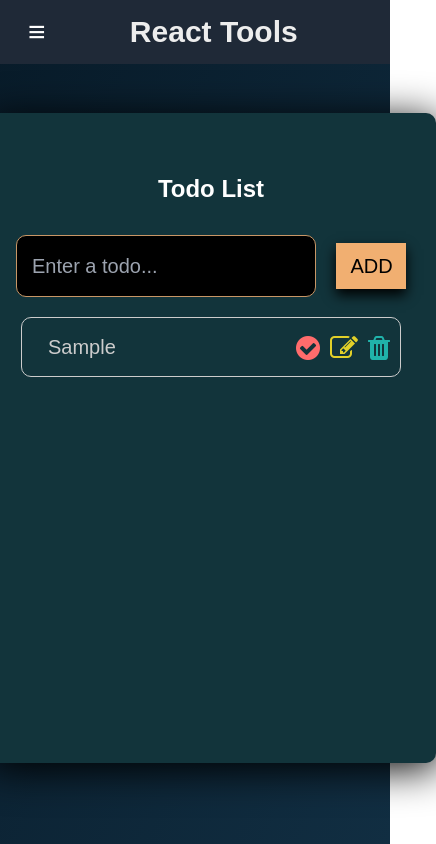
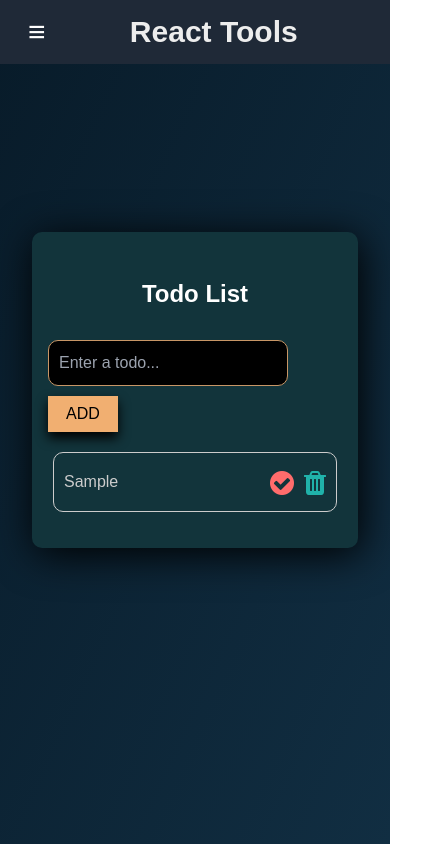
Before and after one commit to panntod/Tools-React, a React (Create React App) app: page /todos in a window 390 px wide. Both pictures are taken after typing "Sample" into the empty fields and a click on the button "ADD". Shown: the top 844 px of the page, 436 px wide, since content can reach past the window. Built offline with nearby package versions, Linux system fonts and the light colour scheme.

Commit message:
[style] fit styling in handphone screen

```diff
--- a/src/components/todosList.jsx
+++ b/src/components/todosList.jsx
@@ -32,11 +32,11 @@ const TodosList = ({ todos, setTodos, setEditTodo }) => {
             className={`list ${todo.completed ? "complete" : ""}`}
             onChange={(event) => event.preventDefault()}
           />
-          <div>
+          <div className="button-container">
             <button className={`button_complete task-button  ${todo.completed ? "button_none" : ""}`} onClick={() =>  handleComplete(todo)}>
                 <i className="fa fa-check-circle"></i>
             </button>
-            <button className={`button_edit task-button  ${todo.completed ? "button_none" : ""}`} onClick={() => handleEdit(todo)}>
+            <button className={`button_edit task-button sm-none ${todo.completed ? "button_none" : ""}`} onClick={() => handleEdit(todo)}>
                 <i className="fa fa-edit"></i>
             </button>
             <button className="button_delete task-button" onClick={() => { handleDelete(todo)}}>
--- a/src/css/home.css
+++ b/src/css/home.css
@@ -51,6 +51,7 @@ html {
 
 @media (max-width: 657px) {
   .home{
+    padding-top: 3rem;
     flex-direction: column-reverse;
   }
   .home-content {
--- a/src/css/note.css
+++ b/src/css/note.css
@@ -10,6 +10,17 @@
   --second-text-color: #8d8d8d;
   --main-color: #00abf0;
 }
+
+.notes-wrapper{
+  background: linear-gradient(to right bottom, var(--bg-color), var(--second-bg-color));
+  min-width: 100%;
+  min-height: 100vh;
+  display: flex;
+  justify-content: center;
+  align-items: center;
+  padding-bottom: 4rem;
+}
+
 .note-container {
   display: flex;
   padding: 4rem 0;
@@ -109,31 +120,15 @@ textarea::placeholder {
   font-size: 2em;
 }
 
-.bg-pink {
-  background-color: rgba(248, 113, 113, 1);
+@media (max-width:657px){
+  .note-wrapper{
+    min-width: 100%;
+  }
+  .textarea-notes {
+    padding: .4rem;
+    min-height: auto;
+    max-height: auto;
+    width: 20rem;
+    font-size: 1rem;
+  }
 }
-
-.bg-purple {
-  background-color: rgba(161, 116, 239, 1);
-}
-
-.bg-blue {
-  background-color: rgba(96, 165, 250, 1);
-}
-
-.bg-green {
-  background-color: rgba(125, 215, 120, 1);
-}
-
-.bg-yellow {
-  background-color: rgba(251, 191, 36, 1);
-}
-.bg-red {
-  background-color: rgba(239, 68, 68, 1);
-}
-.bg-indigo {
-  background-color: rgba(99, 102, 241, 1);
-}
-.bg-gray {
-  background-color: rgba(209, 213, 219, 1);
-}
--- a/src/css/todolist.css
+++ b/src/css/todolist.css
@@ -17,7 +17,7 @@
 
   .container {
     background: linear-gradient(to right bottom, var(--bg-color), var(--second-bg-color));
-    width: 100%;
+    min-width: 100%;
     min-height: 100vh;
     display: flex;
     justify-content: center;
@@ -129,3 +129,37 @@
   button:focus {
     outline: none;
   }
+
+  @media (max-width: 657px) {
+    .todos_wrapper {
+      min-width: auto;
+      min-height: auto;
+      padding: 1rem;
+      margin: 2rem;
+    }
+    .task_input {
+      width: 240px;
+      padding: 10px;
+      margin: 0 10px 10px 0;
+      font-size: 16px;
+    }
+    .button_add {
+      padding: .4rem .8rem;
+      font-size: 16px;
+      width: 70px;
+    }
+    .list {
+      background-color: #12343b;
+      max-width: 180px;
+      font-size: 16px;
+      padding-left: 0;
+    }
+    .button-container{
+      margin-left: 10px;
+      width: auto;
+      height: auto;
+    }
+    .sm-none{
+      display: none;
+    }
+  }
--- a/src/pages/home.jsx
+++ b/src/pages/home.jsx
@@ -27,7 +27,7 @@ const Home = () => {
           />
         </div>
       </section>
-      <h1 className="font-semibold text-5xl p-8 w-full text-center" style={{background: "#112e42"}}> Contact Me</h1>
+      <h1 className="font-semibold p-8 w-full text-center text-3xl sm:text-5xl" style={{background: "#112e42"}}> Contact Me</h1>
       <section className="contact" id="contact">
         <Contact />
       </section>
--- a/src/pages/note.jsx
+++ b/src/pages/note.jsx
@@ -28,14 +28,14 @@ function Note() {
 
   function getRandomColor() {
     const colors = [
-      "bg-pink",
-      "bg-purple",
-      "bg-blue",
-      "bg-green",
-      "bg-yellow",
-      "bg-red",
-      "bg-indigo",
-      "bg-gray",
+      "bg-pink-200",
+      "bg-purple-200",
+      "bg-blue-200",
+      "bg-green-200",
+      "bg-yellow-200",
+      "bg-red-200",
+      "bg-indigo-200",
+      "bg-gray-200",
     ];
     const randomIndex = Math.floor(Math.random() * colors.length);
     return colors[randomIndex];
@@ -55,7 +55,7 @@ function Note() {
     setNotes([]);
   };
   return (
-    <div className="container" style={{ minHeight: "90vh" }}>
+    <div className="notes-wrapper" style={{ minHeight: "90vh"}}>
       <div className="note-container">
         <div className="notes">
           <h1 className="text-2xl font-bold mb-4">Notes</h1>
@@ -66,12 +66,12 @@ function Note() {
             clicking the red button below.
           </p>
           <div>
-            <button className="button bg-green" onClick={() => addNote()}>
+            <button className="button bg-green-500" onClick={() => addNote()}>
               <i className="fa fa-solid fa-plus button-font">
                 <p>New Note</p>
               </i>
             </button>
-            <button className="button bg-red" onClick={() => clearAll()}>
+            <button className="button bg-red-500" onClick={() => clearAll()}>
               <i className="fa fa-solid fa-trash button-font">
                 <p>Clear Notes</p>
               </i>
```
